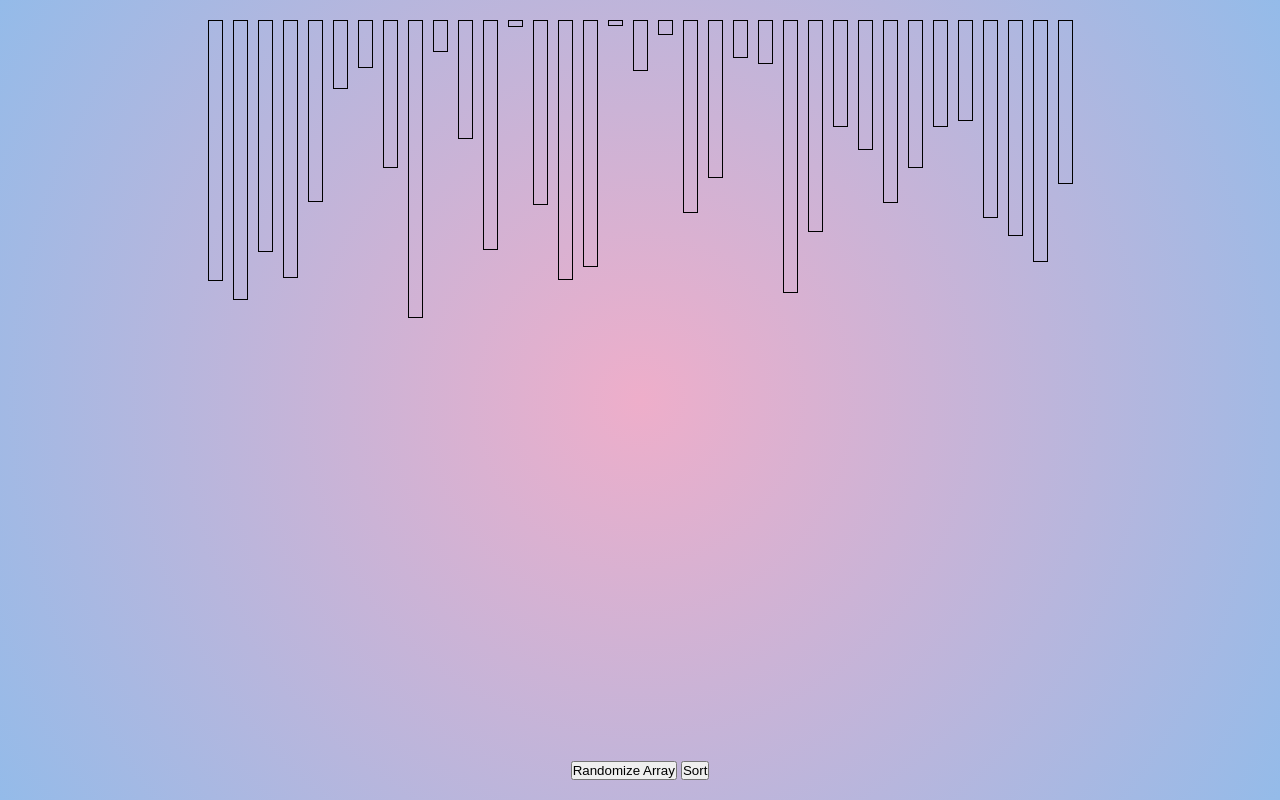
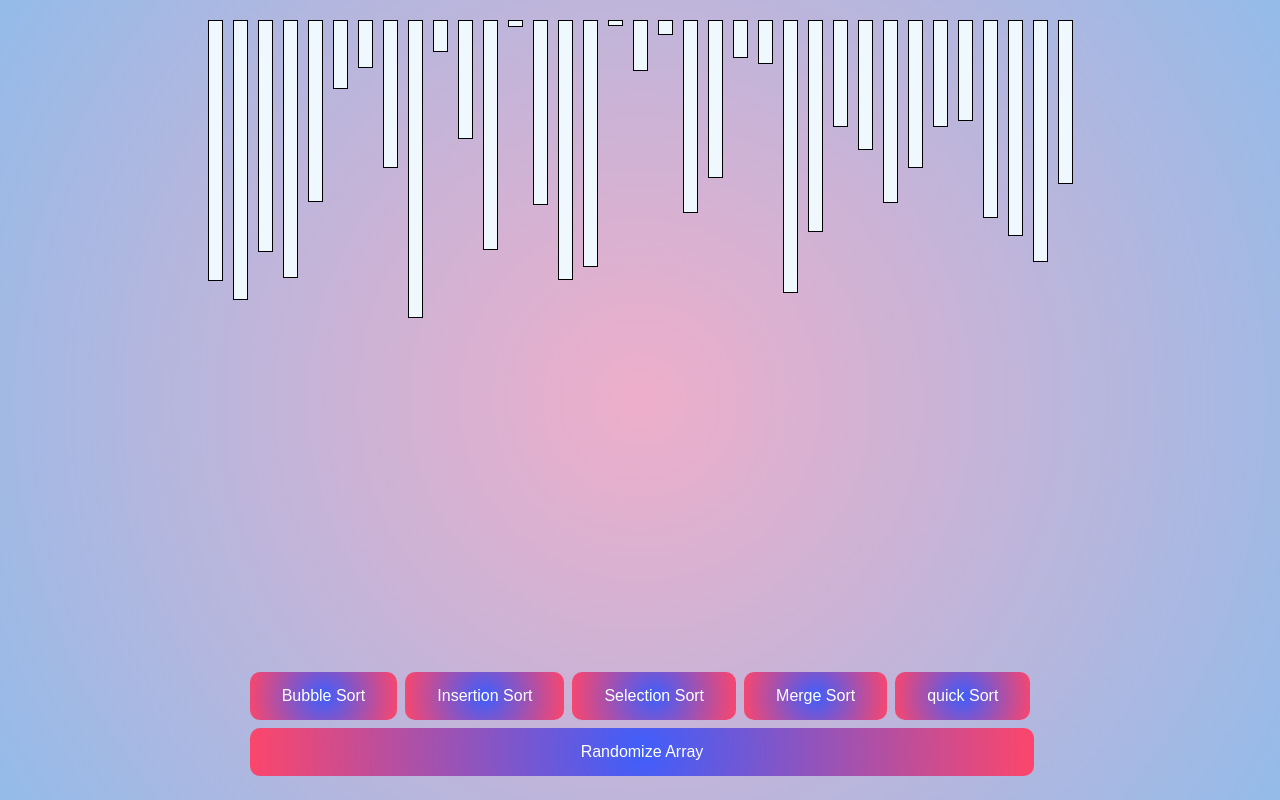
Before and after one commit to ReziMi/sorting-vizualizer, a plain HTML site: page index.html in a window 1280 px wide. Drawn offline with Linux system fonts and the light colour scheme.

Commit message:
added new buttons with styling for other type of sortings

```diff
--- a/index.html
+++ b/index.html
@@ -12,8 +12,14 @@
         </div>
 
         <div id="buttons_container">
-            <button id="randomize_array_btn">Randomize Array</button> <!-- Fixed typo -->
-            <button id="sort_btn">Sort</button>
+            <div class="sorting_types">
+                <button id="bubble_btn">Bubble Sort</button>
+                <button id="insertion_btn">Insertion Sort</button>
+                <button id="selection_btn">Selection Sort</button>
+                <button id="merge_btn">Merge Sort</button>
+                <button id="quick_btn">quick Sort</button>
+            </div>
+            <button id="randomize_array_btn">Randomize Array</button>
         </div>
     </div>
 
--- a/script.js
+++ b/script.js
@@ -1,5 +1,10 @@
 let randomize_array = document.getElementById('randomize_array_btn');
-let sort_btn = document.getElementById("sort_btn");
+let bubble_btn = document.getElementById("bubble_btn");
+let insertion_btn = document.getElementById("insertion_btn");
+let selection_btn = document.getElementById("selection_btn");
+let merge_btn = document.getElementById("merge_btn");
+let quick_btn = document.getElementById("quick_btn");
+
 let bars_container = document.getElementById("bars_container");
 let minRange = 1;
 let maxRange = 300; // Adjusted range for better visualization
@@ -57,14 +62,14 @@ async function bubbleSort(array) {
                 bars[j + 1].style.backgroundColor = "lightgreen";
                 await sleep(30); // Allow the color to be visible for 30ms
             }
-            bars[j].style.backgroundColor = "white";
-            bars[j + 1].style.backgroundColor = "white";
+            bars[j].style.backgroundColor = "cyan";
+            bars[j + 1].style.backgroundColor = "cyan";
         }
     }
     return array;
 }
 
-sort_btn.addEventListener("click", async function() {
+bubble_btn.addEventListener("click", async function() {
     await bubbleSort(unsorted_array);
     console.log(unsorted_array);
 });
--- a/style.css
+++ b/style.css
@@ -33,4 +33,33 @@ body{
     border: 1px solid black;
     margin: 0 5px;
     transition: height 0.5s ease-in-out;
+    background-color: aliceblue;
 }
+
+button {
+    background: rgb(63,94,251);
+    background: radial-gradient(circle, rgba(63,94,251,1) 0%, rgba(252,70,107,1) 100%);
+    border: none;
+    border-radius: 10px;
+    color: white;
+    padding: 15px 32px;
+    text-align: center;
+    text-decoration: none;
+    display: inline-block;
+    font-size: 16px;
+    margin: 4px 2px;
+    cursor: pointer;
+}
+
+#randomize_array_btn{
+    width: 100%;
+}
+
+button:hover {
+    background: rgb(131,58,180);
+    background: linear-gradient(90deg, rgba(131,58,180,1) 0%, rgba(29,214,253,1) 50%, rgba(252,176,69,1) 100%);
+}
+
+button:active {
+    background-color: #3e8e41;
+}
```
